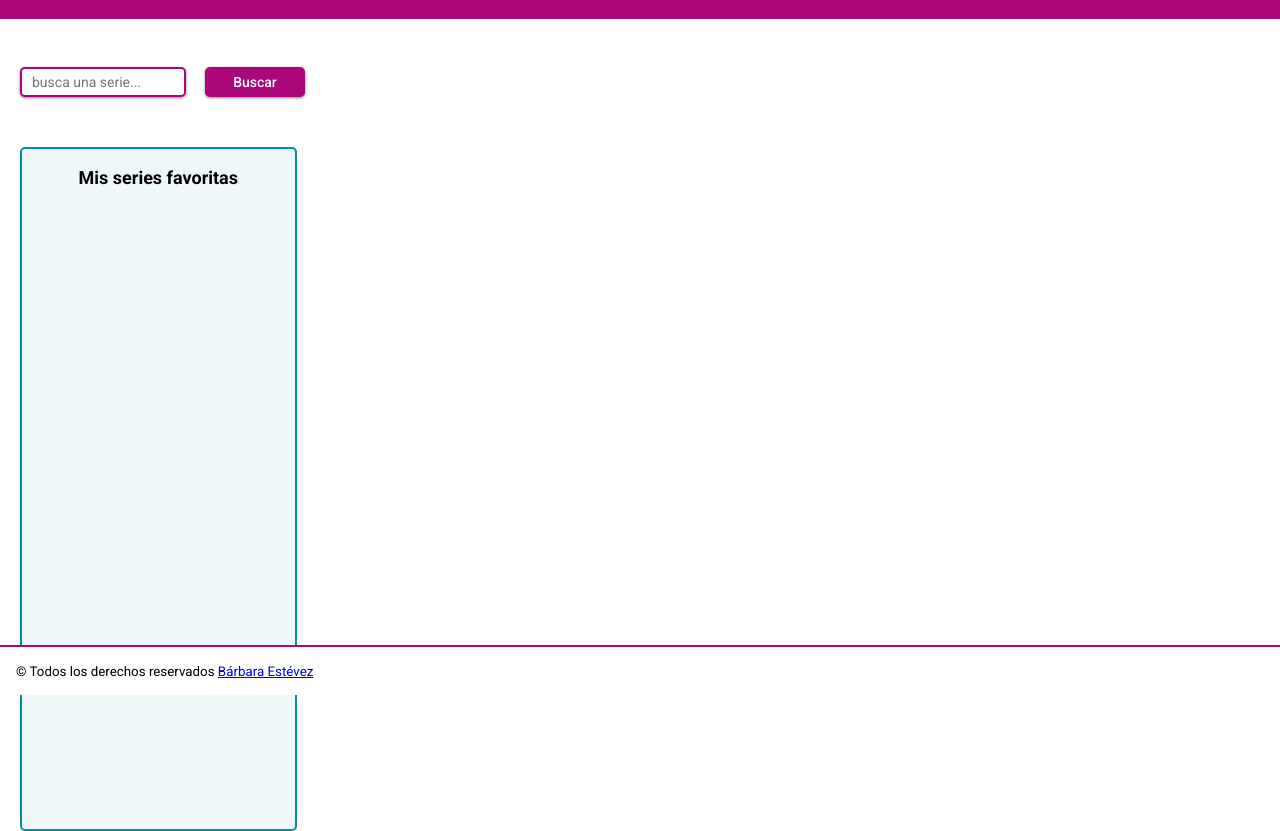
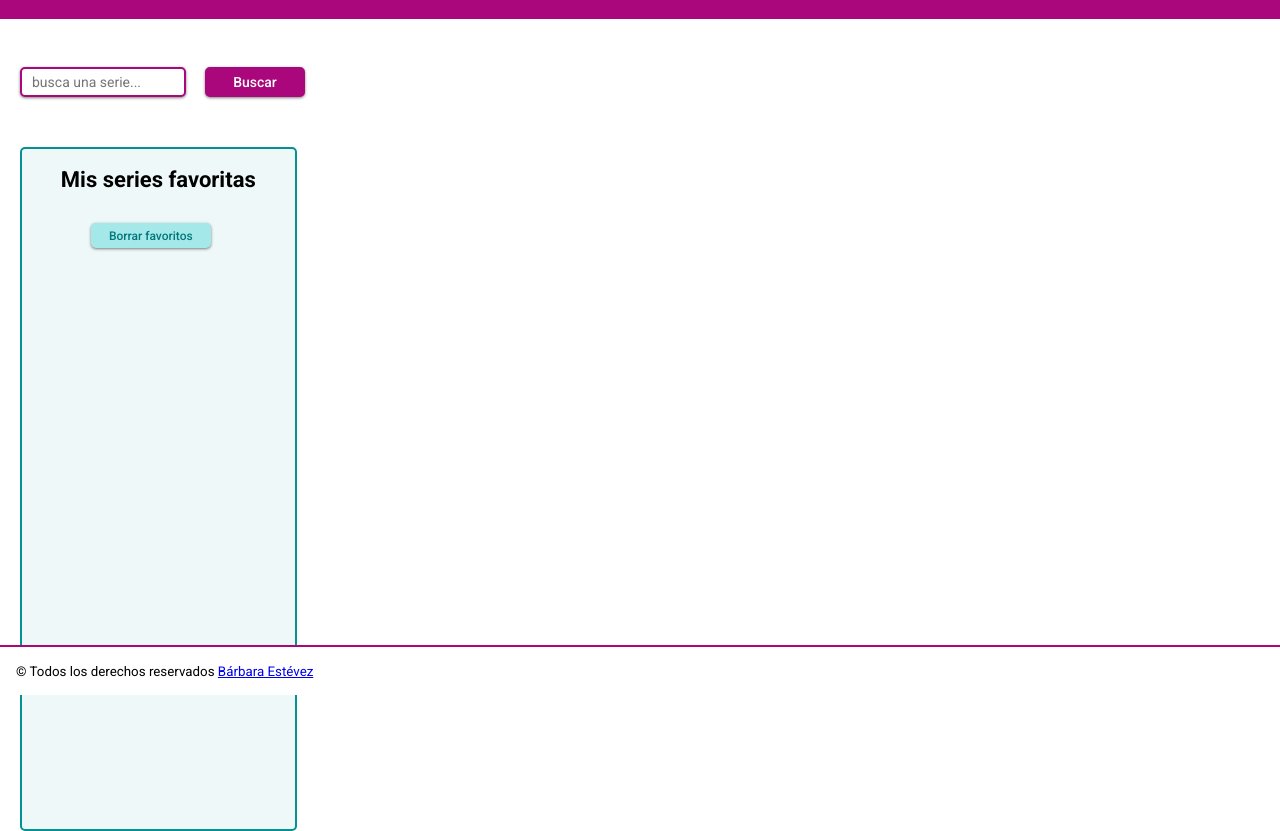
Before and after one commit to Adalab/modulo-2-evaluacion-final-barbaraestevez, a plain HTML site: page index.html in a window 1280 px wide. Shown: the part 105-936 px from the top of the page. Drawn offline with Linux system fonts and the light colour scheme.

Commit message:
add reset favourites button

```diff
--- a/CSS/main.css
+++ b/CSS/main.css
@@ -57,6 +57,19 @@ ul {
   font-weight: 500;
   font-size: 14px;
 }
+.button-reset {
+  width: 120px;
+  height: 25px;
+  border-radius: 5px;
+  border: solid 2px #a4e8e9;
+  background-color: #a4e8e9;
+  color: #027779;
+  box-shadow: 0 1px 3px 0 rgba(0, 0, 0, 0.50);
+  font-family: "Roboto", sans-serif;
+  font-weight: 500;
+  font-size: 12px;
+  margin-right: 15px;
+}
 .container {
   display: flex;
 }
@@ -81,7 +94,7 @@ ul {
 .favourites {
   font-family: "Roboto", sans-serif;
   font-weight: 700;
-  font-size: 18px;
+  font-size: 22px;
   margin-bottom: 15px;
   margin: 0;
 }
@@ -161,4 +174,5 @@ ul {
 .favouriteShow {
   background-color: #029294;
   font-weight: 900;
+  color: #fff; /*NEW Added*/
 }
--- a/JS/main.js
+++ b/JS/main.js
@@ -5,7 +5,7 @@ const button = document.querySelector(".js-button");
 const showFavList = document.querySelector(".js-showFavList");
 const showAllList = document.querySelector(".js-showsList");
 const imageDefault = `https://via.placeholder.com/210x295/ffffff/666666/?text=TV`; // when image is null, render this.
-
+const resetAllFav = document.querySelector('.js-button-reset'); // const para borrar todos los fav
 
 let globalData = []; // from the API. Array donde guardo resultado de la búsqueda que hace fetch.
 let favShows = []; // Array de favoritos.
@@ -21,22 +21,21 @@ function getData() {
     });
 }
 
-
 button.addEventListener("click", getData);
 
 // Render List una vez que carga API o se la llama para repintar.
 function renderList() {
   //limpia el contenido del ul para que no duplique la info
-  showAllList.innerHTML = '';
+  showAllList.innerHTML = "";
   // for of para recorrer el array de globalData
   for (const data of globalData) {
     // aquí vemos si es favorita o no para añadirle o no ponerle la clase
     const isFav = favShows.find((theFav) => theFav.show.id === data.show.id);
-    let favourite = '';
+    let favourite = "";
     if (isFav === undefined) {
-      favourite = '';
+      favourite = "";
     } else {
-      favourite = 'favouriteShow';
+      favourite = "favouriteShow";
     }
     // en función de si tiene img o no le añades la img default o la de la API.
     if (data.show.image === null) {
@@ -105,11 +104,21 @@ function renderShowFav() {
 
 // función que recupera los fav del localstorage y vuelve a pintar la lista de fav y la otra lista
 function showLocalStorage() {
-    favShows = JSON.parse(localStorage.getItem('fav'));
+  favShows = JSON.parse(localStorage.getItem("fav"));
   renderShowFav();
   renderList();
 }
 // cuando carga la página si tengo almacenado favs (en localstorage) me llama a la función, si no, NO.
-if(localStorage.getItem('fav') !== null) {
+if (localStorage.getItem("fav") !== null) {
   showLocalStorage();
 }
+
+// reseteo la lista de favoritos de una vez y vuelvo a cargar la página como de inicio
+function handleResetFavs() {
+  favShows = [];
+  localStorage.clear();
+  renderShowFav();
+  renderList();
+}
+
+resetAllFav.addEventListener("click", handleResetFavs);
--- a/index.html
+++ b/index.html
@@ -28,8 +28,8 @@
             <div class="fav__wrapper">
                 <h2 class="favourites">Mis series favoritas</h2>
                 <ul class="fav__list js-showFavList" >
-
                 </ul>
+                <input class="button-reset js-button-reset" type="reset" value="Borrar favoritos">
             </div>
             <div class="shows__wrapper">
                 <ul class="shows__list js-showsList">
```
Lines whose indentation alone changed are shown as unchanged.
